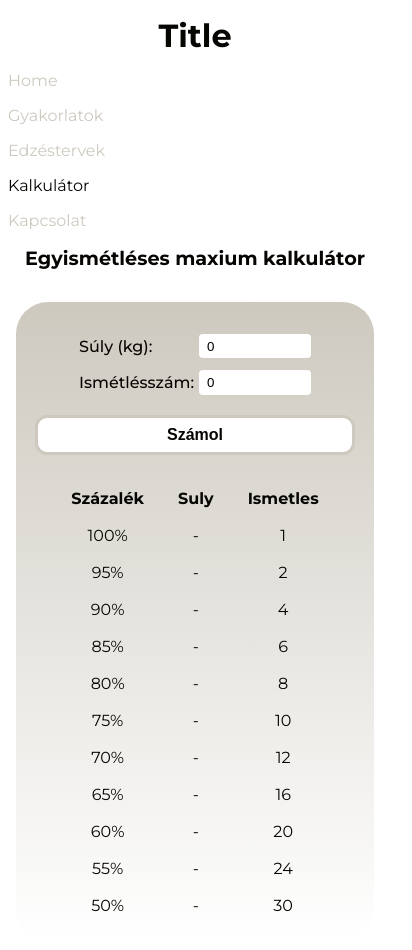
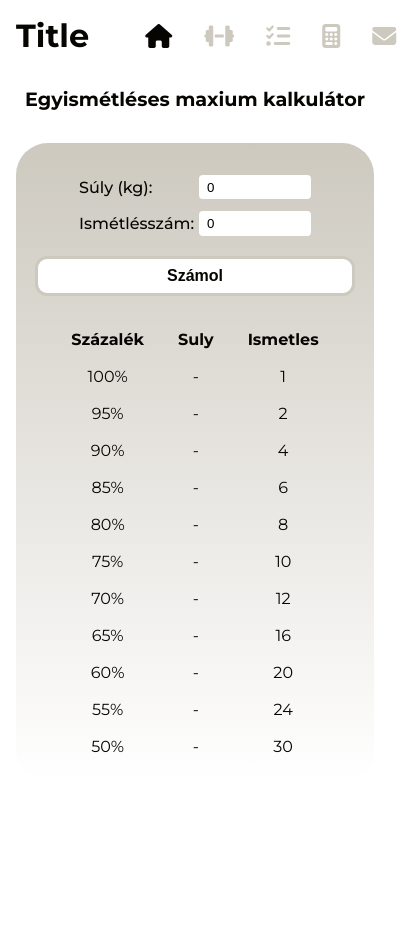
Before and after one commit to AronFLS/IT_Projektfeladat, a plain HTML site: page kalkulator.html in a window 390 px wide. Shown: the whole page, 412 px wide, since content can reach past the window. After the commit the page ends 844 px from the top, so only its background shows below. Drawn offline with Linux system fonts and the light colour scheme.

Commit message:
Navbar update
added icons to navbar, fixed css bugs

```diff
--- a/css/stilus.css
+++ b/css/stilus.css
@@ -24,16 +24,21 @@ body {
   color: var(--clr-textcolor-main);
 }
 /* -- Nav -- */
+header {
+  display: flex;
+  align-items: center;
+  justify-content: space-between;
+  gap: 2rem;
+}
+i {
+  font-size: 1.5rem;
+  margin: 1rem;
+}
 nav ul {
+  display: flex;
   list-style: none;
   padding: 0;
-}
-nav ul {
-  padding: 0;
   margin: 0;
-}
-nav li {
-  padding-top: 1rem;
 }
 nav a {
   display: block;
@@ -41,16 +46,18 @@ nav a {
   color: var(--clr-textcolor-secondary);
 }
 
-nav .active_li {
+nav .active_li a {
   color: var(--clr-textcolor-main);
 }
 
+.nav_desktop {
+  display: none;
+}
 /* -- Cím -- */
 h1 {
   display: block;
   text-align: center;
-  margin: 0;
-  margin-top: 1rem;
+  margin: 1rem 0.5rem;
   padding: 0;
   color: var(--2);
 }
@@ -131,16 +138,12 @@ body.kalkulator {
   padding-right: 1rem;
 }
 
-@media (min-width: 700px) {
+@media (min-width: 768px) {
   header {
     display: flex;
     align-items: center;
     justify-content: space-between;
     gap: 2rem;
-  }
-
-  h1 {
-    margin: 1rem 0.5rem;
   }
 
   nav ul {
@@ -152,6 +155,12 @@ body.kalkulator {
   nav li {
     padding-top: 0;
   }
+  .nav_desktop {
+    display: inline;
+  }
+  .nav_mobile {
+    display: none;
+  }
 
   .kalkulator h2 {
     font-size: 1.5rem;
--- a/kalkulator.html
+++ b/kalkulator.html
@@ -1,18 +1,19 @@
 <!doctype html>
-<html lang="en">
+<html lang="hu">
   <head>
     <meta charset="UTF-8" />
     <meta name="viewport" content="width=device-width, initial-scale=1.0" />
     <title>Cím</title>
-
     <link rel="preconnect" href="https://fonts.googleapis.com" />
     <link rel="preconnect" href="https://fonts.gstatic.com" crossorigin />
     <link
       href="https://fonts.googleapis.com/css2?family=Montserrat:ital,wght@0,100..900;1,100..900&display=swap"
       rel="stylesheet"
     />
-
-    <script src="js/app.js" defer></script>
+    <link
+      rel="stylesheet"
+      href="https://cdnjs.cloudflare.com/ajax/libs/font-awesome/6.5.1/css/all.min.css"
+    />
     <link rel="stylesheet" href="css/stilus.css" />
   </head>
   <body class="kalkulator">
@@ -20,11 +21,42 @@
       <h1>Title</h1>
       <nav>
         <ul>
-          <li><a href="index.html">Home</a></li>
-          <li><a href="gyakorlatok.html">Gyakorlatok</a></li>
-          <li><a href="edzestervek.html">Edzéstervek</a></li>
-          <li class="active_li">Kalkulátor</li>
-          <li><a href="kapcsolat.html">Kapcsolat</a></li>
+          <li class="active_li">
+            <a href="index.html" aria-label="Kezdőlap">
+              <span class="nav_desktop">Home</span>
+              <span class="nav_mobile">
+                <i class="fa-solid fa-house" aria-hidden="true"></i>
+              </span>
+            </a>
+          </li>
+          <li class="nav">
+            <a href="gyakorlatok.html"
+              ><span class="nav_desktop">Gyakorlatok</span
+              ><span class="nav_mobile"
+                ><i class="fa-solid fa-dumbbell" aria-hidden="true"></i></span
+            ></a>
+          </li>
+          <li class="nav">
+            <a href="edzestervek.html"
+              ><span class="nav_desktop">Edzéstervek</span
+              ><span class="nav_mobile"
+                ><i class="fa-solid fa-list-check" aria-hidden="true"></i></span
+            ></a>
+          </li>
+          <li class="nav">
+            <a href="kalkulator.html"
+              ><span class="nav_desktop">Kalkulátor</span
+              ><span class="nav_mobile"
+                ><i class="fa-solid fa-calculator" aria-hidden="true"></i></span
+            ></a>
+          </li>
+          <li class="nav">
+            <a href="kapcsolat.html"
+              ><span class="nav_desktop">Kapcsolat</span
+              ><span class="nav_mobile"
+                ><i class="fa-solid fa-envelope" aria-hidden="true"></i></span
+            ></a>
+          </li>
         </ul>
       </nav>
     </header>
```
Also changed, not shown: index.html (+41 -6 lines).
